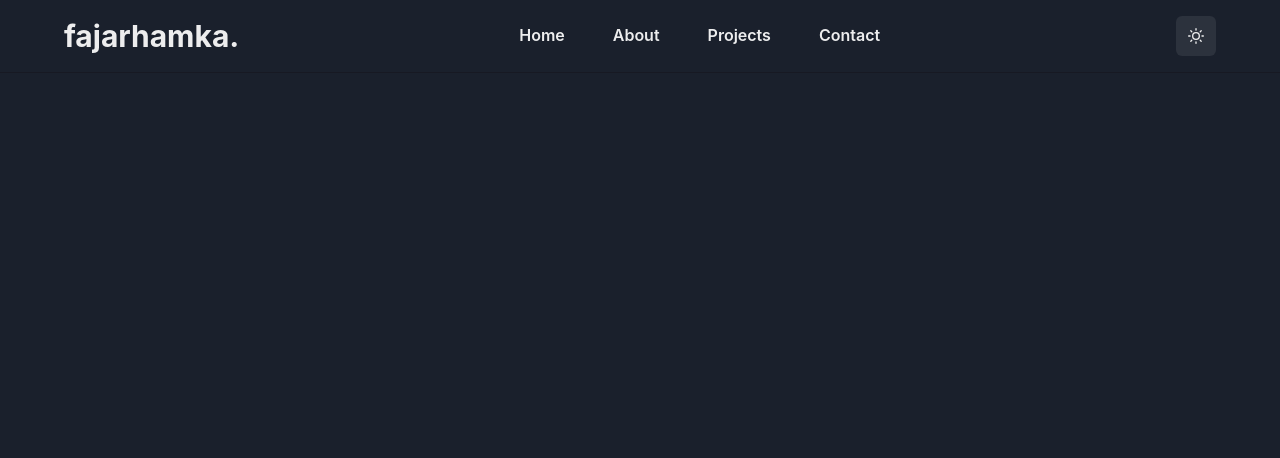
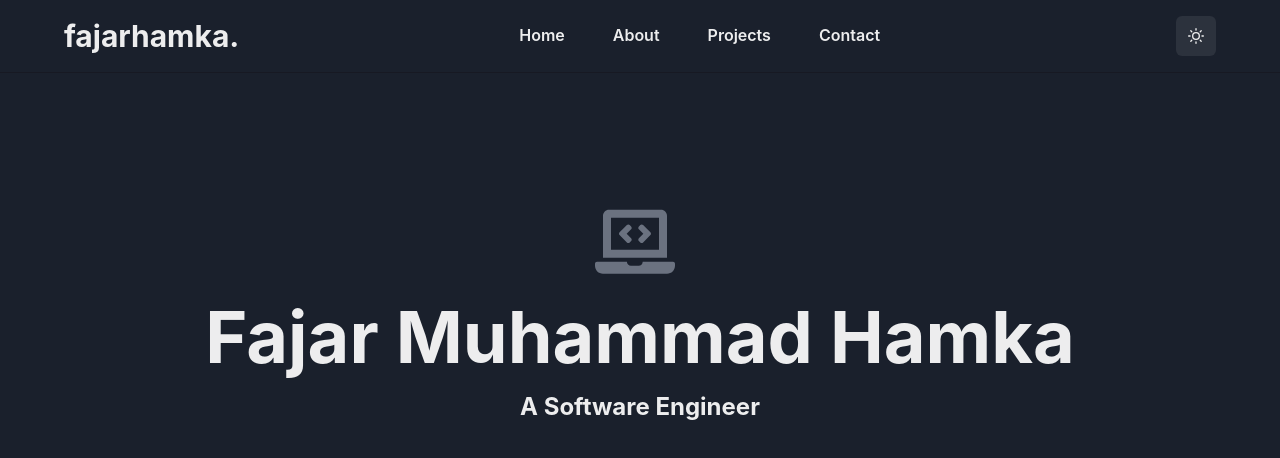
Before and after one commit to fajartd02/portfolio, a Next.js app: page / in a window 1280 px wide. Shown: the top 458 px of the page. Built offline with nearby package versions, Linux system fonts and the light colour scheme.

Commit message:
modified index.tsx

```diff
--- a/pages/index.tsx
+++ b/pages/index.tsx
@@ -1,10 +1,11 @@
+import Hero from '@/components/Hero'
 import { Button, Heading, useColorMode } from '@chakra-ui/react'
 
 export default function Home() {
   // const { colorMode, toggleColorMode } = useColorMode()
   return (
     <>
-
+      <Hero />
     </>
   )
 }
```
